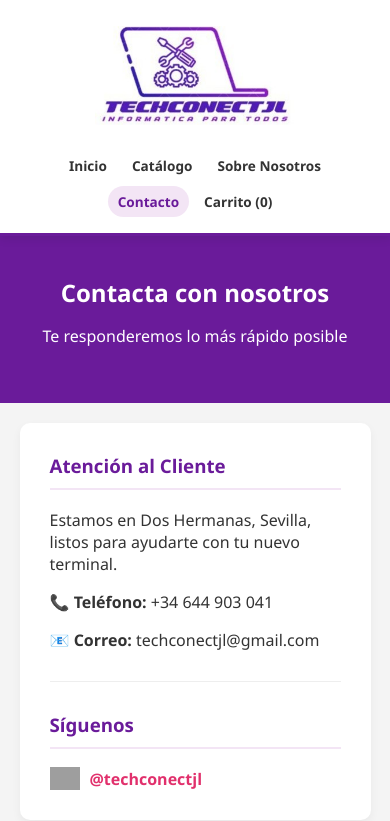
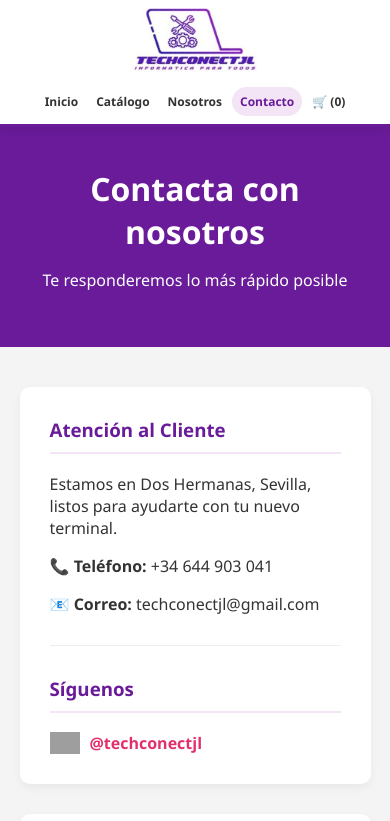
Before and after one commit to Jaime-Guillen/techconectjl, a plain HTML site: page contacto.html in a window 390 px wide. Shown: the top 821 px of the page. Drawn offline with Linux system fonts and the light colour scheme; grey boxes are pictures that could not be loaded.

Commit message:
imagen y cabecera responsive (contacto)

```diff
--- a/contacto.html
+++ b/contacto.html
@@ -28,39 +28,37 @@
     display: flex;
     justify-content: space-between;
     align-items: center;
-            box-shadow: 0 2px 10px rgba(0,0,0,0.1);
+    box-shadow: 0 2px 10px rgba(0, 0, 0, 0.1);
     border-bottom: 3px solid var(--morado-principal);
-            flex-wrap: wrap; /* Permite que el menú baje en móviles */
     position: sticky;
     top: 0;
+    z-index: 1000;
 }
 
 header img {
-            width: 200px;
+    width: 170px;
     height: auto;
-            display: block;
-            margin: 10px 0; /* Espaciado limpio sin márgenes negativos */
+    transition: 0.3s;
 }
 
 nav {
     display: flex;
     gap: 5px;
-            align-items: center;
 }
 
 nav a {
+    color: var(--texto);
+    padding: 8px 12px;
+    font-weight: bold;
+    font-size: 0.9rem;
+    border-radius: 20px;
+    transition: 0.3s;
     text-decoration: none;
-            color: var(--texto);
-            padding: 8px 15px;
-            font-weight: bold;
-            font-size: 0.95rem;
-            transition: 0.3s;
 }
 
 nav a.activo {
     background-color: var(--morado-claro);
     color: var(--morado-principal);
-            border-radius: 20px;
 }
 
 
@@ -115,20 +113,33 @@
         /* --- MEDIA QUERIES --- */
         @media (max-width: 768px) {
     header {
+        padding: 0.5rem 2%;
         flex-direction: column;
-                padding: 1rem;
+        gap: 10px;
     }
+
+    header img {
+        width: 130px; /* Tamaño reducido para móviles */
+    }
+
     nav {
-                margin-top: 15px;
-                flex-wrap: wrap;
+        width: 100%;
         justify-content: center;
+        gap: 2px;
     }
+
     nav a {
-                font-size: 0.85rem;
-                padding: 6px 10px;
+        padding: 6px 8px;
+        font-size: 0.75rem;
+        white-space: nowrap;
     }
-            .hero h2 { font-size: 1.5rem; }
-            .contenedor-contacto { padding: 20px 5%; }
+}
+
+@media (max-width: 380px) {
+    nav a {
+        font-size: 0.7rem;
+        padding: 5px 5px;
+    }
 }
 
         footer {
@@ -143,15 +154,15 @@
 <body>
 
     <header>
-        <div class="logo-container">
-            <a href="index.html"><img src="img/techconectimg.jpg" alt="Logo TechConectJL"></a>
-        </div>
+    <a href="index.html">
+        <img src="img/techconectimg.jpg" alt="Logo TechConectJL">
+    </a>
     <nav>
         <a href="index.html">Inicio</a>
         <a href="catalogo.html">Catálogo</a>
-            <a href="sobrenosotros.html">Sobre Nosotros</a>
+        <a href="sobrenosotros.html">Nosotros</a>
         <a href="contacto.html" class="activo">Contacto</a>
-            <a href="carrito.html">Carrito (0)</a>
+        <a href="carrito.html">🛒 (0)</a>
     </nav>
 </header>
 
```
Lines whose indentation alone changed are shown as unchanged.
